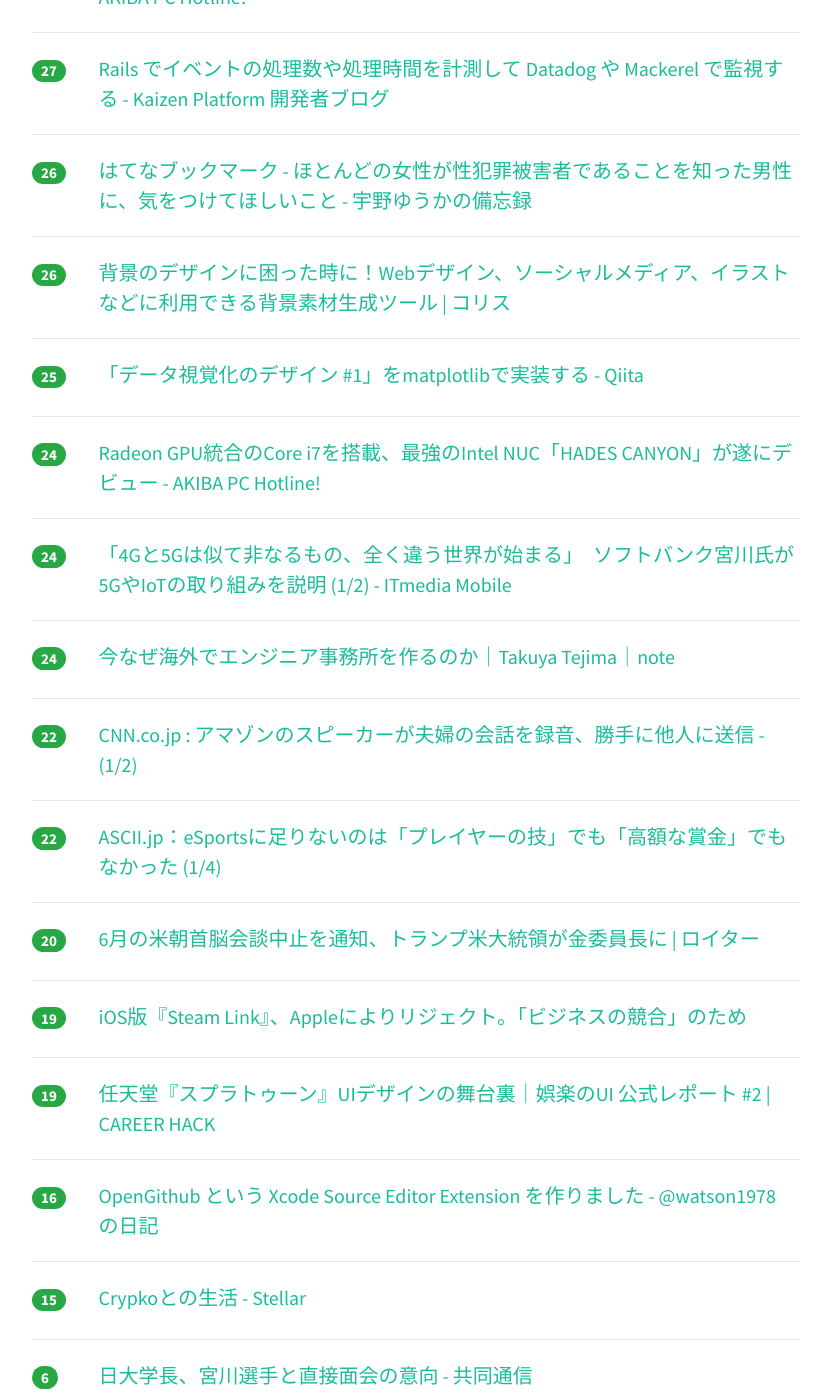
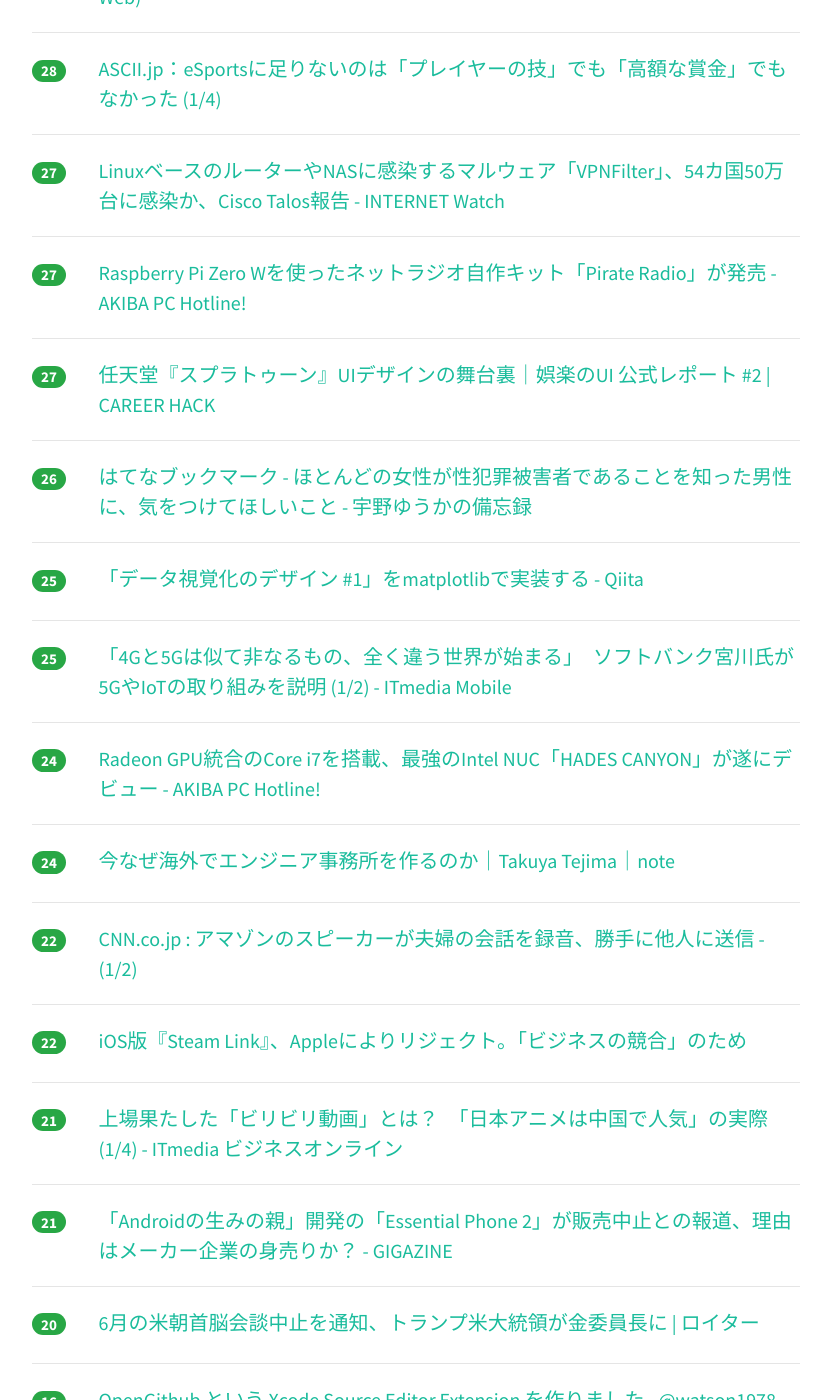
Before and after one commit to yatta47/hatena-matome-site, a Jekyll site: the page built from _posts/2018-05-25-hatena.md, in a window 1280 px wide and 1400 px high, scrolled down 4218 px. Shown: the whole window, without its empty margins (224-1048 px from the left). Built offline with Jekyll 4.4.1, drawn with Linux system fonts in a browser that asks for light colours; nearby versions of some CDN libraries; some of the changed text lies outside the part shown.

Commit message:
Updated 2018-05-25

```diff
--- a/_posts/2018-05-25-hatena.md
+++ b/_posts/2018-05-25-hatena.md
@@ -1,43 +1,43 @@
 ---
 layout: post
 title:  "2018-05-25 はてぶIT"
-date:   2018-05-25 19:03:02
+date:   2018-05-25 20:02:27
 tags: [it-hotentry]
 ---
-57 件のデータあり
+59 件のデータあり
 
 <hr><div class="row">
-<div class="col-1"><span class="badge badge-pill badge-success h2">475</span></div>
+<div class="col-1"><span class="badge badge-pill badge-success h2">484</span></div>
 <div class="col-11"><a href='https://paiza.hatenablog.com/entry/2018/05/24/%E3%83%97%E3%83%AC%E3%82%BC%E3%83%B3%E8%B3%87%E6%96%99%E3%81%AE%E3%82%B9%E3%83%A9%E3%82%A4%E3%83%89%E3%83%87%E3%82%B6%E3%82%A4%E3%83%B3%E3%82%92%E8%87%AA%E5%8B%95%E5%8C%96%E3%81%97%E3%81%A6%E3%81%8F' target='_blank'>プレゼン資料のスライドデザインを自動化してくれる最強のWebアプリ「Beautiful.AI」を使ってみた！ - paiza開発日誌</a></div>
 </div>
 <hr>
 <div class="row">
-<div class="col-1"><span class="badge badge-pill badge-success h2">377</span></div>
+<div class="col-1"><span class="badge badge-pill badge-success h2">397</span></div>
 <div class="col-11"><a href='https://anond.hatelabo.jp/20180524202519' target='_blank'>危機管理学部を笑い飛ばす人へ</a></div>
 </div>
 <hr>
 <div class="row">
-<div class="col-1"><span class="badge badge-pill badge-success h2">273</span></div>
+<div class="col-1"><span class="badge badge-pill badge-success h2">286</span></div>
 <div class="col-11"><a href='http://www.itmedia.co.jp/news/articles/1805/25/news071.html' target='_blank'>Alexaが夫婦の会話を勝手に録音して部下に転送　非常に珍しいが対処するとAmazon - ITmedia NEWS</a></div>
 </div>
 <hr>
 <div class="row">
-<div class="col-1"><span class="badge badge-pill badge-success h2">107</span></div>
+<div class="col-1"><span class="badge badge-pill badge-success h2">121</span></div>
 <div class="col-11"><a href='https://www.irasutoya.com/2018/05/blog-post_109.html' target='_blank'>トロッコ問題のイラスト | かわいいフリー素材集 いらすとや</a></div>
 </div>
 <hr>
 <div class="row">
-<div class="col-1"><span class="badge badge-pill badge-success h2">100</span></div>
+<div class="col-1"><span class="badge badge-pill badge-success h2">120</span></div>
 <div class="col-11"><a href='https://anond.hatelabo.jp/20180518171957' target='_blank'>第1回チキチキブクマカそろそろこの言い回しは捨ててしまおう会議ー！</a></div>
 </div>
 <hr>
 <div class="row">
-<div class="col-1"><span class="badge badge-pill badge-success h2">96</span></div>
+<div class="col-1"><span class="badge badge-pill badge-success h2">110</span></div>
 <div class="col-11"><a href='https://tech.pepabo.com/2018/05/25/messages-to-pepabo-engineers-2018/' target='_blank'>これからのペパボのエンジニアについて（2018年編） - ペパボテックブログ</a></div>
 </div>
 <hr>
 <div class="row">
-<div class="col-1"><span class="badge badge-pill badge-success h2">91</span></div>
+<div class="col-1"><span class="badge badge-pill badge-success h2">103</span></div>
 <div class="col-11"><a href='https://gigazine.net/news/20180525-amazon-echo-invade-home-privacy/' target='_blank'>Amazon Echoが盗聴していた会話をアドレス登録した相手に送り付けるという驚愕の事件が発生 - GIGAZINE</a></div>
 </div>
 <hr>
@@ -47,8 +47,18 @@ tags: [it-hotentry]
 </div>
 <hr>
 <div class="row">
+<div class="col-1"><span class="badge badge-pill badge-success h2">86</span></div>
+<div class="col-11"><a href='http://fujii-yuji.net/2018/05/starting-gdpr-today.html' target='_blank'>今日からGDPR施行だけど実は何もしてなかったぜというWEB担当者のために書いた | フジイユウジ::ドットネット</a></div>
+</div>
+<hr>
+<div class="row">
 <div class="col-1"><span class="badge badge-pill badge-success h2">70</span></div>
 <div class="col-11"><a href='https://speakerdeck.com/mottox2/pwa-instead-of-native' target='_blank'>ネイティブアプリの代わりにPWAで戦う選択肢 / pwa-instead-of-native // Speaker Deck</a></div>
+</div>
+<hr>
+<div class="row">
+<div class="col-1"><span class="badge badge-pill badge-success h2">55</span></div>
+<div class="col-11"><a href='http://jp.automaton.am/articles/newsjp/20180525-68532/' target='_blank'>ハッカーになろう。ハッキング疑似体験ゲーム『Hacknet』PC版が期間限定で無料配布中。日本語あり | AUTOMATON</a></div>
 </div>
 <hr>
 <div class="row">
@@ -62,18 +72,8 @@ tags: [it-hotentry]
 </div>
 <hr>
 <div class="row">
-<div class="col-1"><span class="badge badge-pill badge-success h2">53</span></div>
-<div class="col-11"><a href='http://jp.automaton.am/articles/newsjp/20180525-68532/' target='_blank'>ハッカーになろう。ハッキング疑似体験ゲーム『Hacknet』PC版が期間限定で無料配布中。日本語あり | AUTOMATON</a></div>
-</div>
-<hr>
-<div class="row">
-<div class="col-1"><span class="badge badge-pill badge-success h2">51</span></div>
+<div class="col-1"><span class="badge badge-pill badge-success h2">52</span></div>
 <div class="col-11"><a href='https://togetter.com/li/1230572' target='_blank'>イタコマンガ家金カムまつり - Togetter</a></div>
-</div>
-<hr>
-<div class="row">
-<div class="col-1"><span class="badge badge-pill badge-success h2">51</span></div>
-<div class="col-11"><a href='http://fujii-yuji.net/2018/05/starting-gdpr-today.html' target='_blank'>今日からGDPR施行だけど実は何もしてなかったぜというWEB担当者のために書いた | フジイユウジ::ドットネット</a></div>
 </div>
 <hr>
 <div class="row">
@@ -84,6 +84,11 @@ tags: [it-hotentry]
 <div class="row">
 <div class="col-1"><span class="badge badge-pill badge-success h2">49</span></div>
 <div class="col-11"><a href='https://internet.watch.impress.co.jp/docs/yajiuma/1123807.html' target='_blank'>テスラCEO、メディアの信頼性を格付けできるサイトの作成を示唆。日本へも波及するか？【やじうまWatch】 - INTERNET Watch</a></div>
+</div>
+<hr>
+<div class="row">
+<div class="col-1"><span class="badge badge-pill badge-success h2">49</span></div>
+<div class="col-11"><a href='https://www.bengo4.com/internet/n_7925/' target='_blank'>広島叡智学園「全生徒にウェアラブル端末、生体データや入退室を管理」で炎上、個人情報取得には何が必要？ - 弁護士ドットコム</a></div>
 </div>
 <hr>
 <div class="row">
@@ -99,11 +104,6 @@ tags: [it-hotentry]
 <div class="row">
 <div class="col-1"><span class="badge badge-pill badge-success h2">45</span></div>
 <div class="col-11"><a href='http://photoshopvip.net/109046' target='_blank'>Webデザインのアイデア満載！創造力をアップさせる最新サイト50選 - PhotoshopVIP</a></div>
-</div>
-<hr>
-<div class="row">
-<div class="col-1"><span class="badge badge-pill badge-success h2">45</span></div>
-<div class="col-11"><a href='https://www.bengo4.com/internet/n_7925/' target='_blank'>広島叡智学園「全生徒にウェアラブル端末、生体データや入退室を管理」で炎上、個人情報取得には何が必要？ - 弁護士ドットコム</a></div>
 </div>
 <hr>
 <div class="row">
@@ -152,23 +152,23 @@ tags: [it-hotentry]
 </div>
 <hr>
 <div class="row">
+<div class="col-1"><span class="badge badge-pill badge-success h2">37</span></div>
+<div class="col-11"><a href='https://www.irasutoya.com/2018/05/blog-post_901.html' target='_blank'>トロッコ問題のイラスト（太った人） | かわいいフリー素材集 いらすとや</a></div>
+</div>
+<hr>
+<div class="row">
+<div class="col-1"><span class="badge badge-pill badge-success h2">36</span></div>
+<div class="col-11"><a href='http://www.thoughts-make-things.com/entry/block-chain-tampering' target='_blank'>【図解】ブロックチェーンはどのように改ざんされたのか【仮想通貨モナコイン消失】 - 思考は現実化する</a></div>
+</div>
+<hr>
+<div class="row">
 <div class="col-1"><span class="badge badge-pill badge-success h2">35</span></div>
 <div class="col-11"><a href='https://www.lambdanote.com/blogs/news/ssl-tls-2017' target='_blank'>『プロフェッショナルSSL/TLS 』原書2017年対応版のお知らせ – 技術書出版と販売のラムダノート</a></div>
 </div>
 <hr>
 <div class="row">
 <div class="col-1"><span class="badge badge-pill badge-success h2">35</span></div>
-<div class="col-11"><a href='http://www.thoughts-make-things.com/entry/block-chain-tampering' target='_blank'>【図解】ブロックチェーンはどのように改ざんされたのか【仮想通貨モナコイン消失】 - 思考は現実化する</a></div>
-</div>
-<hr>
-<div class="row">
-<div class="col-1"><span class="badge badge-pill badge-success h2">35</span></div>
 <div class="col-11"><a href='https://speakerdeck.com/horie1024/hurontoendowoheng-duan-surukai-fa-ti-zhi' target='_blank'>Android/iOS/フロントエンドを横断する開発体制 // Speaker Deck</a></div>
-</div>
-<hr>
-<div class="row">
-<div class="col-1"><span class="badge badge-pill badge-success h2">35</span></div>
-<div class="col-11"><a href='https://www.irasutoya.com/2018/05/blog-post_901.html' target='_blank'>トロッコ問題のイラスト（太った人） | かわいいフリー素材集 いらすとや</a></div>
 </div>
 <hr>
 <div class="row">
@@ -202,8 +202,23 @@ tags: [it-hotentry]
 </div>
 <hr>
 <div class="row">
+<div class="col-1"><span class="badge badge-pill badge-success h2">31</span></div>
+<div class="col-11"><a href='http://developer.kaizenplatform.com/entry/takus/2018-05-25/' target='_blank'>Rails でイベントの処理数や処理時間を計測して Datadog や Mackerel で監視する - Kaizen Platform 開発者ブログ</a></div>
+</div>
+<hr>
+<div class="row">
+<div class="col-1"><span class="badge badge-pill badge-success h2">29</span></div>
+<div class="col-11"><a href='https://coliss.com/articles/build-websites/operation/design/cool-backgrounds-for-design.html' target='_blank'>背景のデザインに困った時に！Webデザイン、ソーシャルメディア、イラストなどに利用できる背景素材生成ツール | コリス</a></div>
+</div>
+<hr>
+<div class="row">
 <div class="col-1"><span class="badge badge-pill badge-success h2">28</span></div>
 <div class="col-11"><a href='http://www.tokyo-np.co.jp/article/living/life/201805/CK2018052402000194.html' target='_blank'>東京新聞:安全なパスワード作成は　日本語をローマ字に変換:暮らし(TOKYO Web)</a></div>
+</div>
+<hr>
+<div class="row">
+<div class="col-1"><span class="badge badge-pill badge-success h2">28</span></div>
+<div class="col-11"><a href='http://ascii.jp/elem/000/001/682/1682213/' target='_blank'>ASCII.jp：eSportsに足りないのは「プレイヤーの技」でも「高額な賞金」でもなかった (1/4)</a></div>
 </div>
 <hr>
 <div class="row">
@@ -218,7 +233,7 @@ tags: [it-hotentry]
 <hr>
 <div class="row">
 <div class="col-1"><span class="badge badge-pill badge-success h2">27</span></div>
-<div class="col-11"><a href='http://developer.kaizenplatform.com/entry/takus/2018-05-25/' target='_blank'>Rails でイベントの処理数や処理時間を計測して Datadog や Mackerel で監視する - Kaizen Platform 開発者ブログ</a></div>
+<div class="col-11"><a href='http://careerhack.en-japan.com/report/detail/965' target='_blank'>任天堂『スプラトゥーン』UIデザインの舞台裏｜娯楽のUI 公式レポート #2 | CAREER HACK</a></div>
 </div>
 <hr>
 <div class="row">
@@ -227,23 +242,18 @@ tags: [it-hotentry]
 </div>
 <hr>
 <div class="row">
-<div class="col-1"><span class="badge badge-pill badge-success h2">26</span></div>
-<div class="col-11"><a href='https://coliss.com/articles/build-websites/operation/design/cool-backgrounds-for-design.html' target='_blank'>背景のデザインに困った時に！Webデザイン、ソーシャルメディア、イラストなどに利用できる背景素材生成ツール | コリス</a></div>
-</div>
-<hr>
-<div class="row">
 <div class="col-1"><span class="badge badge-pill badge-success h2">25</span></div>
 <div class="col-11"><a href='https://qiita.com/skotaro/items/cdb0732ad1ad2a4b6236' target='_blank'>「データ視覚化のデザイン #1」をmatplotlibで実装する - Qiita</a></div>
 </div>
 <hr>
 <div class="row">
-<div class="col-1"><span class="badge badge-pill badge-success h2">24</span></div>
-<div class="col-11"><a href='https://akiba-pc.watch.impress.co.jp/docs/news/news/1123550.html' target='_blank'>Radeon GPU統合のCore i7を搭載、最強のIntel NUC「HADES CANYON」が遂にデビュー - AKIBA PC Hotline!</a></div>
+<div class="col-1"><span class="badge badge-pill badge-success h2">25</span></div>
+<div class="col-11"><a href='http://www.itmedia.co.jp/mobile/articles/1805/24/news143.html' target='_blank'>「4Gと5Gは似て非なるもの、全く違う世界が始まる」　ソフトバンク宮川氏が5GやIoTの取り組みを説明 (1/2) - ITmedia Mobile</a></div>
 </div>
 <hr>
 <div class="row">
 <div class="col-1"><span class="badge badge-pill badge-success h2">24</span></div>
-<div class="col-11"><a href='http://www.itmedia.co.jp/mobile/articles/1805/24/news143.html' target='_blank'>「4Gと5Gは似て非なるもの、全く違う世界が始まる」　ソフトバンク宮川氏が5GやIoTの取り組みを説明 (1/2) - ITmedia Mobile</a></div>
+<div class="col-11"><a href='https://akiba-pc.watch.impress.co.jp/docs/news/news/1123550.html' target='_blank'>Radeon GPU統合のCore i7を搭載、最強のIntel NUC「HADES CANYON」が遂にデビュー - AKIBA PC Hotline!</a></div>
 </div>
 <hr>
 <div class="row">
@@ -258,22 +268,22 @@ tags: [it-hotentry]
 <hr>
 <div class="row">
 <div class="col-1"><span class="badge badge-pill badge-success h2">22</span></div>
-<div class="col-11"><a href='http://ascii.jp/elem/000/001/682/1682213/' target='_blank'>ASCII.jp：eSportsに足りないのは「プレイヤーの技」でも「高額な賞金」でもなかった (1/4)</a></div>
+<div class="col-11"><a href='http://www.gamecast-blog.com/archives/65919692.html' target='_blank'>iOS版『Steam Link』、Appleによりリジェクト。「ビジネスの競合」のため</a></div>
+</div>
+<hr>
+<div class="row">
+<div class="col-1"><span class="badge badge-pill badge-success h2">21</span></div>
+<div class="col-11"><a href='http://www.itmedia.co.jp/business/articles/1805/25/news032.html' target='_blank'>上場果たした「ビリビリ動画」とは？　「日本アニメは中国で人気」の実際 (1/4) - ITmedia ビジネスオンライン</a></div>
+</div>
+<hr>
+<div class="row">
+<div class="col-1"><span class="badge badge-pill badge-success h2">21</span></div>
+<div class="col-11"><a href='https://gigazine.net/news/20180525-essential-phone-2-canceled/' target='_blank'>「Androidの生みの親」開発の「Essential Phone 2」が販売中止との報道、理由はメーカー企業の身売りか？ - GIGAZINE</a></div>
 </div>
 <hr>
 <div class="row">
 <div class="col-1"><span class="badge badge-pill badge-success h2">20</span></div>
 <div class="col-11"><a href='https://jp.reuters.com/article/idJPKCN1IP2AP' target='_blank'>6月の米朝首脳会談中止を通知、トランプ米大統領が金委員長に | ロイター</a></div>
-</div>
-<hr>
-<div class="row">
-<div class="col-1"><span class="badge badge-pill badge-success h2">19</span></div>
-<div class="col-11"><a href='http://www.gamecast-blog.com/archives/65919692.html' target='_blank'>iOS版『Steam Link』、Appleによりリジェクト。「ビジネスの競合」のため</a></div>
-</div>
-<hr>
-<div class="row">
-<div class="col-1"><span class="badge badge-pill badge-success h2">19</span></div>
-<div class="col-11"><a href='http://careerhack.en-japan.com/report/detail/965' target='_blank'>任天堂『スプラトゥーン』UIデザインの舞台裏｜娯楽のUI 公式レポート #2 | CAREER HACK</a></div>
 </div>
 <hr>
 <div class="row">
@@ -287,7 +297,7 @@ tags: [it-hotentry]
 </div>
 <hr>
 <div class="row">
-<div class="col-1"><span class="badge badge-pill badge-success h2">6</span></div>
+<div class="col-1"><span class="badge badge-pill badge-success h2">15</span></div>
 <div class="col-11"><a href='https://this.kiji.is/372655661294945377' target='_blank'>日大学長、宮川選手と直接面会の意向 - 共同通信</a></div>
 </div>
 <hr>
```
